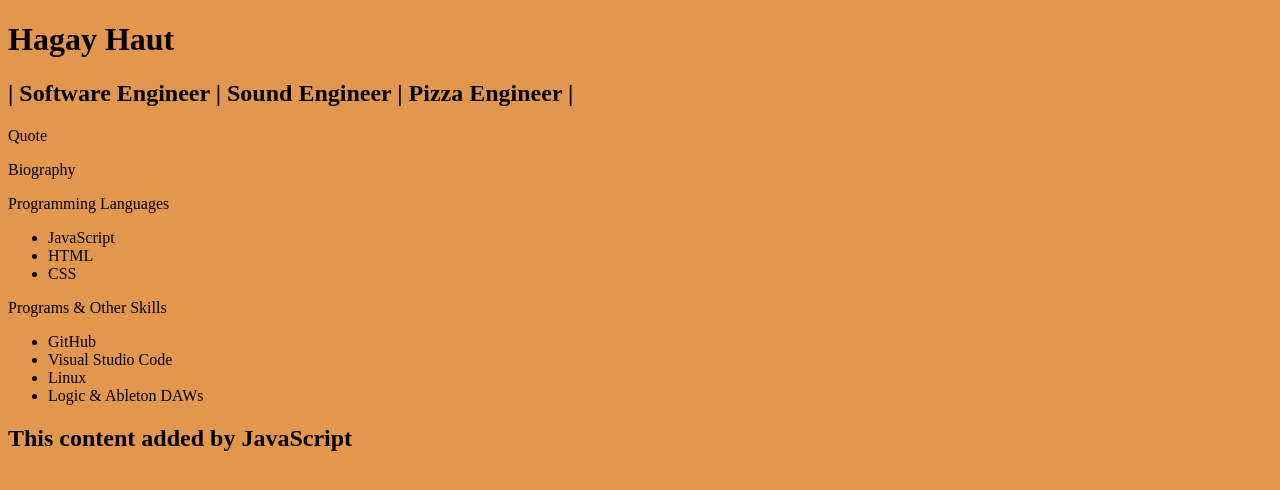
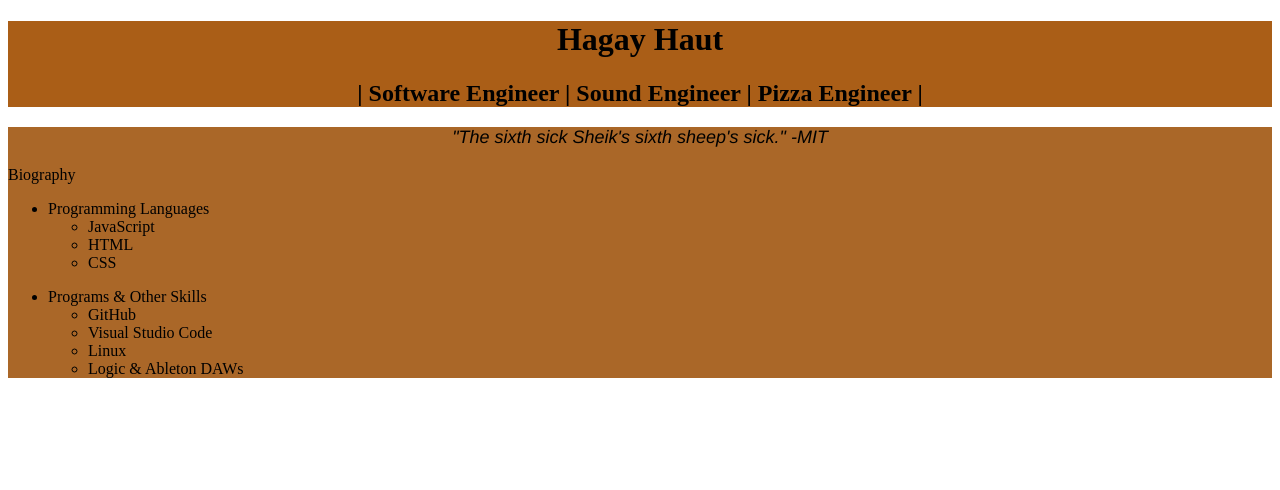
Before and after one commit to HagayHaut/my-personal-website, a plain HTML site: page index.html in a window 1280 px wide. Drawn offline with Linux system fonts and the light colour scheme; a script that the page names is missing.

Commit message:
update lists, add quote

```diff
--- a/index.html
+++ b/index.html
@@ -5,26 +5,30 @@
       <title>My Personal Website</title>
   </head>
   <body>
-    <header id="'header">
+    <header id="header">
       <h1 id="title">Hagay Haut</h1>
       <h2 id="skills">| Software Engineer | Sound Engineer | Pizza Engineer |</h2>
     </header>
-    <div>
-      <p>Quote</p>
+    <div id="content">
+      <p id="quote"><em>"The sixth sick Sheik's sixth sheep's sick." -MIT</em></p>
       <p>Biography</p>
       <div>
-        <p>Programming Languages</p>
+        <ul>
+          <li>Programming Languages</li>
             <ul>
               <li>JavaScript</li>
               <li>HTML</li>
               <li>CSS</li>
            </ul>
-        <p>Programs & Other Skills</p>
+        </ul>
+        <ul>
+          <li>Programs & Other Skills</li>
            <ul>
             <li>GitHub</li>
             <li>Visual Studio Code</li>
             <li>Linux</li>
             <li>Logic & Ableton DAWs</li>
+          </ul>
         </ul>
       </div>
 
--- a/script.js
+++ /dev/null
@@ -1,3 +0,0 @@
-const h2 = document.createElement('h2');
-h2.textContent = 'This content added by JavaScript';
-document.querySelector('body').appendChild(h2);
--- a/style.css
+++ b/style.css
@@ -1,7 +1,12 @@
 #header {
     text-align: center;
+    background: rgb(170, 94, 23);
 }
-
-body {
-    background: rgb(226, 150, 78);
+#quote {
+    text-align: center;
+    font-family: Helvetica;
+    font-size: large;
 }
+#content {
+    background: rgb(170, 103, 40);
+}
```
Lines whose indentation alone changed are shown as unchanged.
